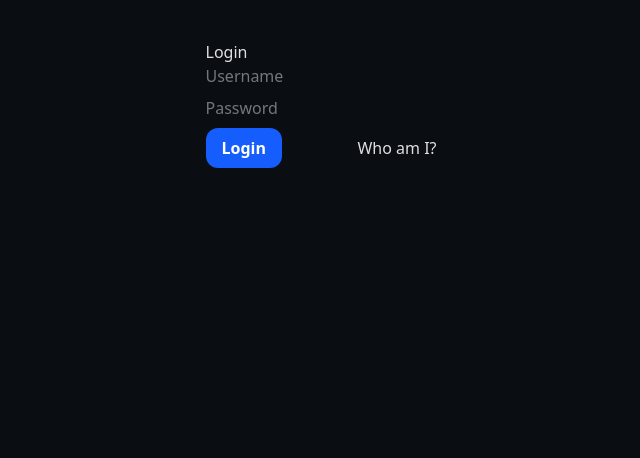
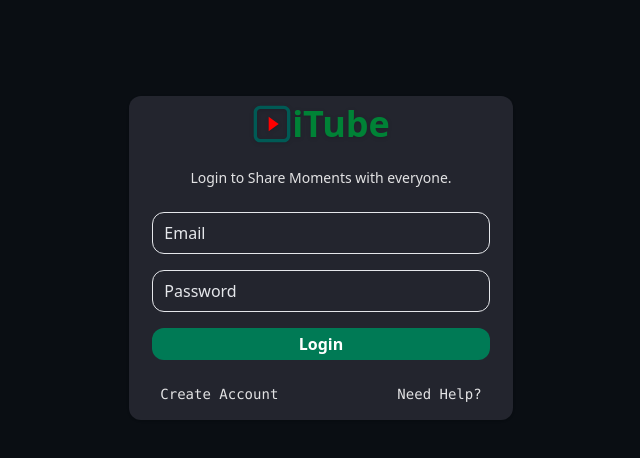
Before and after one commit to sajibprime3/frontend-video-stream, a Vue app: page /login in a window 1280 px wide. Shown: the top 458 px of the page, without its empty margins (319-959 px from the left). Built offline with nearby package versions, Linux system fonts and the light colour scheme.

Commit message:
Feat: Loginview overhaul.

```diff
--- a/src/views/LoginView.vue
+++ b/src/views/LoginView.vue
@@ -1,21 +1,79 @@
 <template>
-  <div class="flex">
-    <div class="max-w-2xs mx-auto my-8 p-2">
-      <h2>Login</h2>
+  <div class="flex justify-center mt-24">
+    <div id="login-form"
+      class="flex flex-col items-center justify-center gap-4 p-2 bg-[#23252e] shadow rounded-xl w-96">
+      <div class="flex  text-4xl font-bold text-green-700 drop-shadow shadow-blue-800">
+        <svg width="40" height="40" viewBox="0 0 24 24" fill="none" xmlns="http://www.w3.org/2000/svg">
+          <path fill-rule="evenodd" clip-rule="evenodd"
+            d="M19 3H5C3.89543 3 3 3.89543 3 5V19C3 20.1046 3.89543 21 5 21H19C20.1046 21 21 20.1046 21 19V5C21 3.89543 20.1046 3 19 3ZM5 1C2.79086 1 1 2.79086 1 5V19C1 21.2091 2.79086 23 5 23H19C21.2091 23 23 21.2091 23 19V5C23 2.79086 21.2091 1 19 1H5Z"
+            fill="#005a55" />
+          <path d="M16 12L10 16.3301V7.66987L16 12Z" fill="#ff0000" />
+        </svg>
+        iTube
+      </div>
+      <div class="m-2 text-sm">Login to Share Moments with everyone.</div>
+      <div class="flex flex-col w-11/12 gap-4">
+        <div class="relative flex items-center ">
+          <input type="text" v-model="username" id="username" name="username"
+            class="w-full p-2 border border-gray-200 rounded-xl focus:border-emerald-700 focus:outline-none peer"
+            placeholder=" ">
+          <label for="username"
+            class="absolute px-1 text-xs text-teal-600 duration-100 -translate-y-5 bg-[#23252e] rounded border-x left-4 peer-focus:border-emerald-700 peer-placeholder-shown:text-gray-200 peer-placeholder-shown:translate-y-0 peer-placeholder-shown:text-base peer-placeholder-shown:bg-inherit peer-placeholder-shown:px-0 peer-placeholder-shown:border-none peer-placeholder-shown:left-3">Email</label>
 
-      <input class="block w-full mb-2" v-model="username" placeholder="Username" autocomplete="username" />
+        </div>
+        <div class="relative flex items-center ">
+          <input type="password" v-model="password" id="password" name="password"
+            class="w-full p-2 border border-gray-200 rounded-xl focus:border-emerald-700 focus:outline-none peer"
+            placeholder=" ">
+          <label for="password"
+            class="absolute px-1 text-xs text-teal-600 duration-100 -translate-y-5 bg-[#23252e] rounded border-x left-4 peer-focus:border-emerald-700 peer-placeholder-shown:text-gray-200 peer-placeholder-shown:translate-y-0 peer-placeholder-shown:text-base peer-placeholder-shown:bg-inherit peer-placeholder-shown:px-0 peer-placeholder-shown:border-none peer-placeholder-shown:left-3">Password</label>
 
-      <input class="block w-full mb-2" v-model="password" type="password" placeholder="Password"
-        autocomplete="current-password" />
+        </div>
+        <button @click="login" class="p-1 font-bold text-white bg-emerald-700 rounded-xl hover:bg-emerald-600">
+          Login
+        </button>
+      </div>
+      <div class="flex justify-between w-11/12">
+        <a href="/register"
+          class="p-2 font-mono text-sm font-medium duration-75 hover:drop-shadow hover:-translate-y-1">
+          Create Account
+        </a>
+        <a href="" class="p-2 font-mono text-sm font-medium duration-75 hover:drop-shadow hover:-translate-y-1">
+          Need Help?
+        </a>
+      </div>
+    </div>
 
-      <div class="flex ">
-        <button class="mr-2 p-2 px-4 bg-blue-600 font-bold text-white rounded-xl" @click="login">Login</button>
-        <button class="ml-auto" @click="me">Who am I?</button>
+    <div id="success-msg"
+      class="hidden flex-col items-center justify-evenly gap-4 p-2 bg-[#23252e] shadow rounded-xl w-96">
+      <div class="flex text-4xl font-bold text-green-700 drop-shadow shadow-blue-800">
+        <svg width="40" height="40" viewBox="0 0 24 24" fill="none" xmlns="http://www.w3.org/2000/svg">
+          <path fill-rule="evenodd" clip-rule="evenodd"
+            d="M19 3H5C3.89543 3 3 3.89543 3 5V19C3 20.1046 3.89543 21 5 21H19C20.1046 21 21 20.1046 21 19V5C21 3.89543 20.1046 3 19 3ZM5 1C2.79086 1 1 2.79086 1 5V19C1 21.2091 2.79086 23 5 23H19C21.2091 23 23 21.2091 23 19V5C23 2.79086 21.2091 1 19 1H5Z"
+            fill="#005a55" />
+          <path d="M16 12L10 16.3301V7.66987L16 12Z" fill="#ff0000" />
+        </svg>
+        iTube
       </div>
-
-      <p class="mt-4">{{ message }}</p>
+      <div>
+        <svg xmlns="http://www.w3.org/2000/svg" x="0px" y="0px" width="100" height="100" viewBox="0 0 512 512">
+          <path fill="#32BEA6"
+            d="M504.1,256C504.1,119,393,7.9,256,7.9C119,7.9,7.9,119,7.9,256C7.9,393,119,504.1,256,504.1C393,504.1,504.1,393,504.1,256z">
+          </path>
+          <path fill="#FFF"
+            d="M392.6,172.9c-5.8-15.1-17.7-12.7-30.6-10.1c-7.7,1.6-42,11.6-96.1,68.8c-22.5,23.7-37.3,42.6-47.1,57c-6-7.3-12.8-15.2-20-22.3C176.7,244.2,152,229,151,228.4c-10.3-6.3-23.8-3.1-30.2,7.3c-6.3,10.3-3.1,23.8,7.2,30.2c0.2,0.1,21.4,13.2,39.6,31.5c18.6,18.6,35.5,43.8,35.7,44.1c4.1,6.2,11,9.8,18.3,9.8c1.2,0,2.5-0.1,3.8-0.3c8.6-1.5,15.4-7.9,17.5-16.3c0.1-0.2,8.8-24.3,54.7-72.7c37-39.1,61.7-51.5,70.3-54.9c0.1,0,0.1,0,0.3,0c0,0,0.3-0.1,0.8-0.4c1.5-0.6,2.3-0.8,2.3-0.8c-0.4,0.1-0.6,0.1-0.6,0.1l0-0.1c4-1.7,11.4-4.9,11.5-5C393.3,196.1,397,184.1,392.6,172.9z">
+          </path>
+        </svg>
+      </div>
+      <div>Login Successfull</div>
+      <router-link to="/" class="p-1 px-8  font-bold text-white bg-emerald-700 rounded-xl hover:bg-emerald-600">
+        Go Back
+      </router-link>
     </div>
   </div>
+
+
+
 </template>
 <script setup>
 import { ref } from 'vue'
@@ -39,7 +97,10 @@ async function login() {
     })
   })
 
-  message.value = res.ok ? 'Logged in' : 'Login failed'
+  if (res.ok) {
+    hide("#login-form", "flex", "hidden")
+    show("#success-msg", "flex", "hidden")
+  }
 }
 
 async function me() {
@@ -51,6 +112,22 @@ async function me() {
   message.value = res.ok ? obj.id : 'Not authenticated'
 }
 
+function show(target, showClass, hideClass) {
+  const nodes = document.querySelectorAll(target);
+  nodes.forEach(node => {
+    node.classList.remove(hideClass);
+    node.classList.add(showClass);
+  });
+}
+
+function hide(target, showClass, hideClass) {
+  const nodes = document.querySelectorAll(target);
+  nodes.forEach(node => {
+    node.classList.remove(showClass);
+    node.classList.add(hideClass);
+  });
+}
+
 </script>
 
 <style scoped></style>
```
